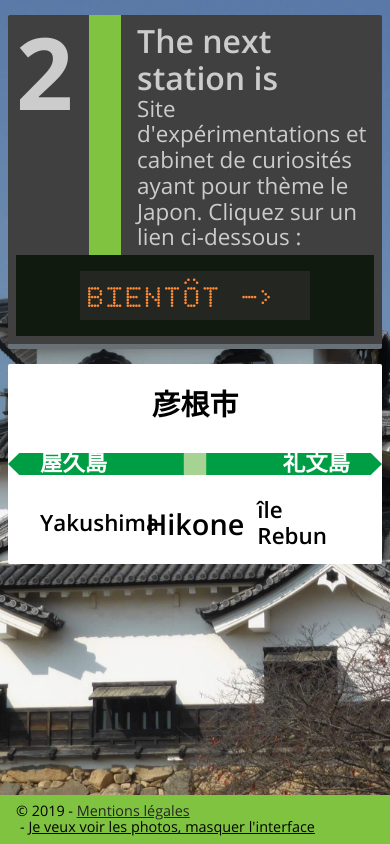
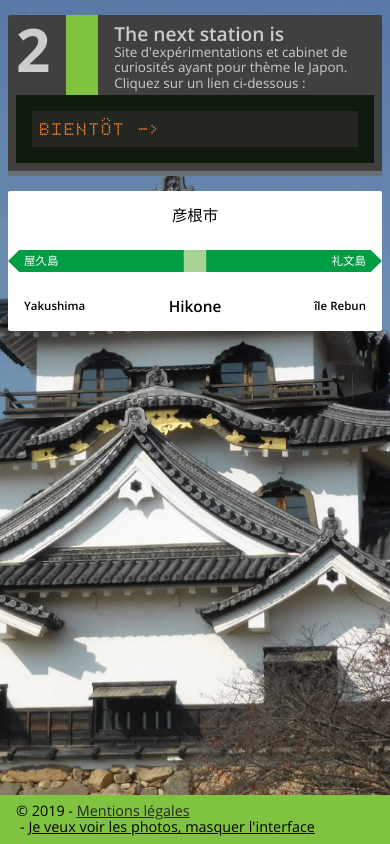
Before and after one commit to bruno-mazzi/next-station-is, a plain HTML site: page home-station/index.html in a window 390 px wide. Drawn offline with Linux system fonts and the light colour scheme; a web font is replaced by a local one.

Commit message:
use webp, pultiple fix, responsive

```diff
--- a/home-station/css/style.css
+++ b/home-station/css/style.css
@@ -4,6 +4,7 @@
         url('../fonts/led_counter-7.woff') format('woff');
     font-weight: normal;
     font-style: normal;
+    font-display: swap;
 }
 
 @font-face {
@@ -12,6 +13,7 @@
         url('../fonts/opensans-regular.woff') format('woff');
     font-weight: normal;
     font-style: normal;
+    font-display: swap;
 }
 
 @font-face {
@@ -20,6 +22,7 @@
         url('../fonts/opensans-semibold.woff') format('woff');
     font-weight: normal;
     font-style: normal;
+    font-display: swap;
 }
 
 @font-face {
@@ -28,6 +31,7 @@
         url('../fonts/opensans-bold.woff') format('woff');
     font-weight: normal;
     font-style: normal;
+    font-display: swap;
 }
 
 @font-face {
@@ -36,6 +40,7 @@
         url('../fonts/opensans-extrabold.woff') format('woff');
     font-weight: normal;
     font-style: normal;
+    font-display: swap;
 }
 
 @font-face {
@@ -44,6 +49,16 @@
         url('../fonts/opensans-light.woff') format('woff');
     font-weight: normal;
     font-style: normal;
+    font-display: swap;
+}
+
+@font-face {
+    font-family: 'noto-regular';
+    src: url('../fonts/noto-sans-jp-regular.woff2') format('woff2'),
+        url('../fonts/noto-sans-jp-regular.woff') format('woff');
+    font-weight: normal;
+    font-style: normal;
+    font-display: swap;
 }
 
 /* var */
@@ -81,6 +96,10 @@
 	white-space: normal !important;
 }
 
+.skip-to-content {
+    background:hsl(0, 0%, 100%);
+}
+
 /* general */
 html {
     height: -webkit-fill-available;
@@ -94,7 +113,7 @@ html, body {
 }
 
 body {
-    background: url('../images/hikone_castle.jpg') center center no-repeat;
+    background: url('../images/hikone_castle.webp') center center no-repeat fixed;
     background-size: cover;
 }
 
@@ -115,7 +134,7 @@ body {
 }
 
 .mentions {
-    background: url('../images/toiture.jpg') center center no-repeat;
+    background: url('../images/toiture.webp') center center no-repeat;
     display: flex;
 }
 
@@ -133,6 +152,7 @@ body {
     background:  	hsl(0, 0%, 25%);
     border-bottom: 5px solid hsl(208, 6%, 44%);
     border-radius: 2px;
+    font-size:1rem;
     margin: 4% auto 0 auto;
     max-width:600px;
     padding: 0;
@@ -150,7 +170,7 @@ body {
     color: hsl(0, 0%, 80%);
     float: left;
     font-family: 'open_sansbold', arial, sans-serif;
-    font-size: 6.25rem;
+    font-size: 6.25em;
     margin-right: 16px;
     padding-right: 16px;
 }
@@ -162,7 +182,7 @@ body {
 .sign h1 {
     color: hsl(0, 0%, 80%);
     font-family: 'open_sanssemibold', arial, sans-serif;
-    font-size: 2rem;
+    font-size: 2em;
     margin: 0;
     padding: 8px 0 0 0;
 }
@@ -170,7 +190,7 @@ body {
 .sign h2 {
     color: hsl(0, 0%, 80%);
     font-family: 'open_sansregular', arial, sans-serif;
-    font-size: 1.4rem;
+    font-size: 1.4em;
     font-weight: 400;
     margin: 0;
 }
@@ -188,7 +208,7 @@ body {
 }
 
 .sign nav li {
-    font-size: 1.8rem;
+    font-size: 1.8em;
     list-style-type: none;
 }
 
@@ -214,30 +234,41 @@ body {
     background: hsl(0, 0%, 100%)url('../images/line-sign3.svg') center center no-repeat;
     background-size: 100% auto;
     border-radius: 2px;
+    color: hsl(0, 0%, 0%);
     display: grid;
-    grid-template-rows: minmax(0, 1fr);
+    font-size: 1rem;
+    grid-template-rows: minmax(70px, 1fr) 40px minmax(70px, 1fr);
     grid-template-columns: 1fr 1fr 1fr;
-    margin: 4% auto 0 auto;
+    margin: 4% auto 32px auto;
     max-width:600px;
     padding: 0;
     width: 100%;
 }
 
-.sign2 h3 {
-    color: hsl(0, 0%, 0%);
-    display: grid;
-    grid-template-rows: minmax(80px, 1fr) 40px minmax(80px, 1fr);
-    grid-template-columns: minmax(0, 1fr);
+.sign2 > * {
     font-family: 'open_sanssemibold', arial, sans-serif;
-    font-size: 2rem;
-    margin: 0;
+    word-break: break-all;
 }
 
-#js-njp0, #js-njp2 {
+#js-njp0 {
+    color: #fff;
+    grid-column: 1 /2;
     grid-row: 2 / 3;
 }
 
-#js-noc0, #js-noc2 {
+#js-noc0 {
+    grid-column: 1 /2;
+    grid-row: 3 / 4;
+}
+
+#js-njp2 {
+    color: #fff;
+    grid-column: 3 /4;
+    grid-row: 2 / 3;
+}
+
+#js-noc2 {
+    grid-column: 3 /4;
     grid-row: 3 / 4;
 }
 
@@ -247,7 +278,8 @@ body {
 
 #js-njp0, #js-njp2, #js-noc0, #js-noc2 {
     align-self: center;
-    font-size: 1.4rem;
+    cursor: pointer;
+    font-size: 1.2em;
 }
 
 #js-njp2, #js-noc2 {
@@ -256,22 +288,40 @@ body {
 }
 
 #js-njp1 {
+    grid-column: 2 / 3;
     grid-row: 1 / 2;
 }
 
 #js-noc1 {
+    grid-column: 2 / 3;
     grid-row: 3 / 4;
 }
 
 #js-njp1, #js-noc1 {
     align-self: center;
-    font-size: 1.8rem;
+    font-size: 1.6em;
     justify-self: center
 }
 
-.sign2 .js-carrousel-prev h3 span:nth-child(1),
-.sign2 .js-carrousel-next h3 span:nth-child(1) {
-    color: #fff;
+#js-noc0, #js-noc1, #js-noc2 {
+    line-height: 1;
+}
+
+[lang="ja"] {
+    font-family: 'noto-regular', arial, sans-serif;
+}
+
+/* mentions */
+.inner-mentions {
+    background: rgba(255, 255, 255, 0.8);
+    font-size:1rem;
+    margin: auto;
+    padding: 32px;
+    width:80%;
+}
+
+.inner-mentions a {
+    color: hsl(115, 27%, 8%);
 }
 
 /* footer */
@@ -307,10 +357,6 @@ footer button:before {
     content: "- ";
 }
 
-#maskInterface {
-    display: none;
-}
-
 @media screen and (max-width: 75rem) {
     .container > * {
         padding: 0 8px;
@@ -328,5 +374,29 @@ footer button:before {
 }
 
 @media screen and (max-width: 37.5rem) {
+    .sign, .sign2 {
+        font-size:0.8rem;
+    }
+}
 
+@media screen and (max-width: 28.125rem) {
+    .sign, .sign2 {
+        font-size:0.6rem;
+    }
+
+    .sign2 {
+        grid-template-rows: minmax(50px, 1fr) 40px minmax(50px, 1fr);
+    }
+
+    #js-njp0, #js-noc0 {
+        padding-left:16px;
+    }
+
+    #js-njp2, #js-noc2 {
+        padding-right:16px;
+    }
+
+    .sign nav ul {
+        margin: 16px;
+    }
 }
--- a/home-station/index.html
+++ b/home-station/index.html
@@ -19,39 +19,37 @@
 </head>
 
 <body class="accueil">
+    <a href="#main" class="sr-only sr-only-focusable skip-to-content">Aller au contenu</a>
     <div class="wrapper">
         <div class="container">
             <div class="content item">
-                <div class="sign">
-                    <header>
+                <main id="main" class="sign" role="main">
+                    <header role="banner">
                         <div class="inner-header">
                             <h1>The next station is</h1>
                             <h2>Site d'expérimentations et cabinet de curiosités ayant pour thème le Japon. Cliquez sur un lien
-                                ci-dessous :</h2>
+                                ci-dessous&nbsp;:</h2>
                         </div>
                     </header>
-                    <nav>
+                    <nav role="navigation">
                         <ul>
                             <li><a href="">Bientôt</a></li>
                         </ul>
                     </nav>
-                </div>
+                </main>
             </div>
             <div class="infos_picture item">
                 <div class="sign2">
-                    <div class="js-carrousel js-carrousel-prev item">
-                        <h3><span id="js-njp0"></span><span id="js-noc0"></span></h3>
-                    </div>
-                    <div class="js-carrousel item">
-                        <h3><span id="js-njp1">彦根城</span><span id="js-noc1">Château d'Hikone</span></h3>
-                    </div>
-                    <div class="js-carrousel js-carrousel-next item">
-                        <h3><span id="js-njp2"></span><span id="js-noc2"></span></h3>
-                    </div>
+                    <span id="js-njp0" lang="ja"></span>
+                    <span id="js-noc0"></span>
+                    <span id="js-njp1" lang="ja">彦根城</span>
+                    <span id="js-noc1">Château d'Hikone</span>
+                    <span id="js-njp2" lang="ja"></span>
+                    <span id="js-noc2"></span>
                 </div>
             </div>
         </div>
-        <footer>
+        <footer role="contentinfo">
             <p>&copy; 2019 - <a href="mentions.html">Mentions légales</a></p>
         </footer>
     </div>
--- a/home-station/js/script.js
+++ b/home-station/js/script.js
@@ -3,27 +3,27 @@ var sliderPanel = (function () {
             var listBG = [{
                     nameJp: '屋久島',
                     nameOc: 'Yakushima',
-                    img: 'yakushima.jpg'
+                    img: 'yakushima.webp'
                 },
                 {
                     nameJp: '彦根市',
                     nameOc: 'Hikone',
-                    img: 'hikone_castle.jpg'
+                    img: 'hikone_castle.webp'
                 },
                 {
                     nameJp: '礼文島',
                     nameOc: 'île Rebun',
-                    img: 'rebun.jpg'
+                    img: 'rebun.webp'
                 },
                 {
                     nameJp: '横浜市',
                     nameOc: 'Yokohama',
-                    img: 'yokohama.jpg'
+                    img: 'yokohama.webp'
                 },
                 {
                     nameJp: '大阪市',
                     nameOc: 'Osaka',
-                    img: 'osaka.jpg'
+                    img: 'osaka.webp'
                 }
             ]
 
@@ -93,20 +93,24 @@ var sliderPanel = (function () {
         document.addEventListener("DOMContentLoaded", function () {
             sliderPanel.initBG();
 
-            var elePrev = document.getElementsByClassName('js-carrousel-prev');
-            var eleNext = document.getElementsByClassName('js-carrousel-next');
             var maskInter = document.getElementById('maskInterface');
-
-            maskInter.style.display = 'inline-block';
+            var prev = document.querySelectorAll("#js-njp0, #js-noc0");
+            var next =  document.querySelectorAll("#js-njp2, #js-noc2");
 
             maskInter.addEventListener("click", function () {
                 sliderPanel.maskInter()
             }, false);
 
-            elePrev[0].addEventListener("click", function () {
+            prev[0].addEventListener("click", function () {
                 sliderPanel.changeBG("p")
             }, false);
-            eleNext[0].addEventListener("click", function () {
+           next[0].addEventListener("click", function () {
+                sliderPanel.changeBG("n")
+            }, false);
+            prev[1].addEventListener("click", function () {
+                sliderPanel.changeBG("p")
+            }, false);
+           next[1].addEventListener("click", function () {
                 sliderPanel.changeBG("n")
             }, false);
         });
```
Also changed, not shown: home-station/mentions.html (+9 -7 lines), home-station/images/hikone_castle.jpg (deleted), home-station/images/hikone_castle.webp (added), home-station/images/osaka.jpg (deleted), home-station/images/osaka.webp (added), home-station/images/rebun.jpg (deleted), home-station/images/rebun.webp (added), home-station/images/toiture.jpg (deleted), home-station/images/toiture.webp (added), home-station/images/yakushima.JPG (deleted), home-station/images/yakushima.webp (added), home-station/images/yokohama.jpg (deleted), home-station/images/yokohama.webp (added), 2 other files.
